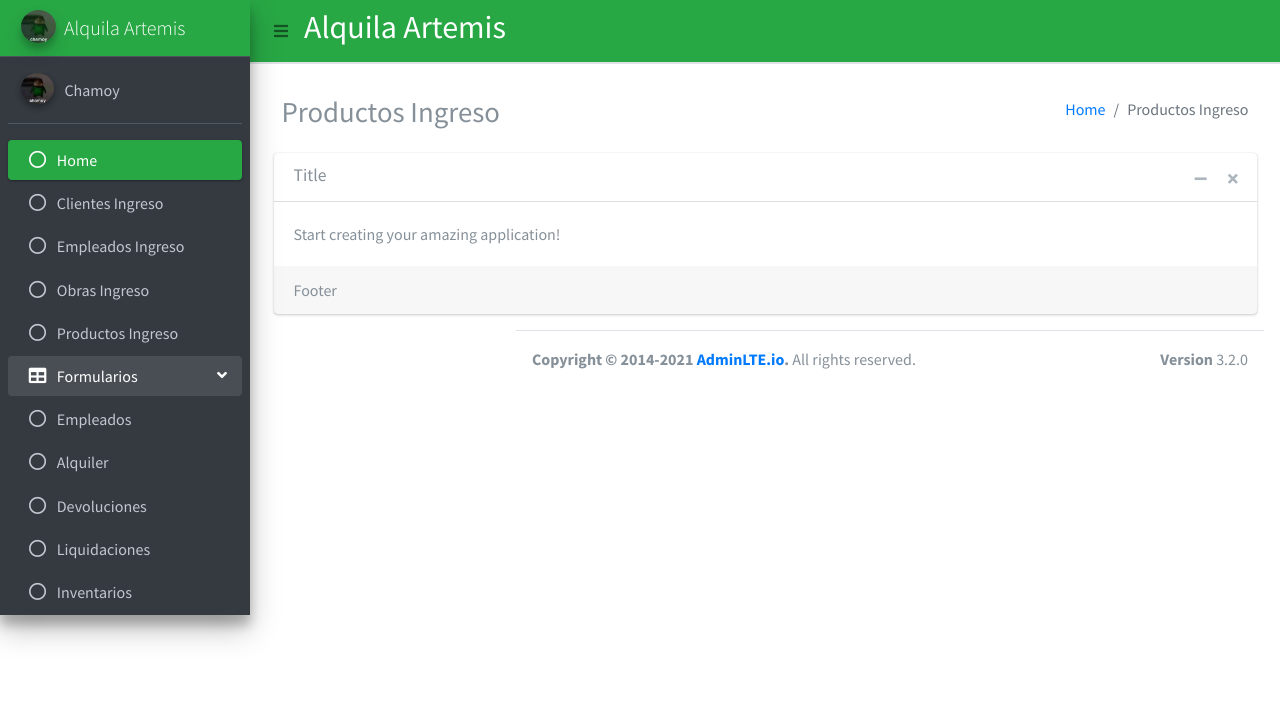
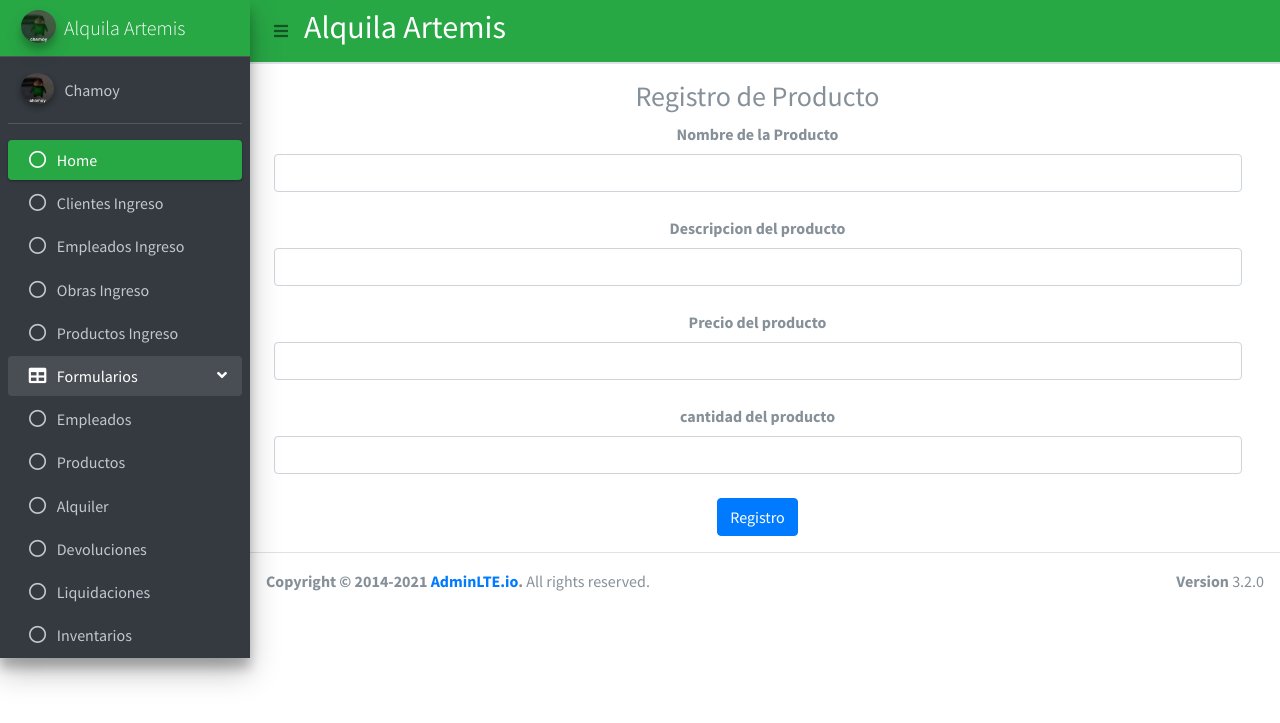
Before and after one commit to julian-vega-blanco/AlquilaArtemis, a PHP site: page /AlquilaArtemis/productosIngreso in a window 1280 px wide. Shown: the top 723 px of the page. Run offline with PHP 8.4, Linux system fonts and the light colour scheme; data that the repository does not hold is empty; some libraries are stand-ins or nearby versions.

Commit message:
register of products

```diff
--- a/views/modules/sidebar/sidebar.php
+++ b/views/modules/sidebar/sidebar.php
@@ -69,6 +69,12 @@
                 </a>
               </li>
               <li class="nav-item">
+                <a href="/AlquilaArtemis/producto" class="nav-link <?php if ($routerArray[2]=="producto"): ?> active <?php endif ?>">
+                  <i class="far fa-circle nav-icon"></i>
+                  <p>Productos</p>
+                </a>
+              </li>
+              <li class="nav-item">
                 <a href="/AlquilaArtemis/alquilar" class="nav-link <?php if ($routerArray[2]=="alquiler"): ?> active <?php endif ?>">
                   <i class="far fa-circle nav-icon"></i>
                   <p>Alquiler</p>
--- a/views/pages/empleado/empleado.php
+++ b/views/pages/empleado/empleado.php
@@ -15,7 +15,7 @@
     </section>
 
     <?php
-$url = "http://localhost/AlquilaArtemis/api/backend/controlers/campers.php?op=GetAll";
+$url = "http://localhost/AlquilaArtemis/api/backend/controlers/alquilartemis.php?op=GetEmpleado";
 $curl = curl_init();
 curl_setopt($curl, CURLOPT_URL, $url);
 curl_setopt($curl, CURLOPT_RETURNTRANSFER, 1);
@@ -48,9 +48,7 @@ $output = json_decode(curl_exec($curl));
                   </tr>
                   </thead>
                   <tbody>
-                    <?php foreach ($output as $out) {
-                      # code...
-                    ?>
+                    <?php foreach ($output as $out) {?>
                   <tr>
 
                     <td><?php echo $out->empleado_id;?></td>
--- a/views/pages/productosIngreso/productosIngreso.php
+++ b/views/pages/productosIngreso/productosIngreso.php
@@ -1,53 +1,77 @@
-<section class="content-header">
-      <div class="container-fluid">
-        <div class="row mb-2">
-          <div class="col-sm-6">
-            <h1>Productos Ingreso</h1>
-          </div>
-          <div class="col-sm-6">
-            <ol class="breadcrumb float-sm-right">
-              <li class="breadcrumb-item"><a href="/AlquilaArtemis-master/">Home</a></li>
-              <li class="breadcrumb-item active">Productos Ingreso</li>
-            </ol>
-          </div>
+<?php
+
+$conexion= new mysqli("localhost","root","","alquilartemis");
+
+
+?>
+
+
+
+    <div class="container-fluid text-center justify-content-center row">
+        <form class="text-center col-12" action="" method="POST">
+            <h3>Registro de Producto</h3>
+
+            <div class="mb-4">
+                <label for="exampleInputEmail" class="form-label">Nombre de la Producto</label>
+                <input type="text" class="form-control" name="Nombre">
+            </div>
+            <div class="mb-4">
+                <label for="exampleInputEmail" class="form-label">Descripcion del producto</label>
+                <input type="text" class="form-control" name="Descripcion">
+            </div>
+            <div class="mb-4">
+                <label for="exampleInputEmail" class="form-label">Precio del producto</label>
+                <input type="number" class="form-control" name="Precio">
+            </div>
+            <div class="mb-4">
+                <label for="exampleInputEmail" class="form-label">cantidad del producto</label>
+                <input type="number" class="form-control" name="Cantidad">
+            </div>
+            <input type="submit" value="Registro" class="btn btn-primary" name="btnregistrar">
+        </form>
+
+        <?php
+            if (!empty($_POST["btnregistrar"])){
+              if (!empty($_POST["Nombre"]) and !empty($_POST["Descripcion"]) and !empty($_POST["Precio"]) and !empty($_POST["Cantidad"])){
+                $Nombre=$_POST["Nombre"];
+                $Descripcion=$_POST["Descripcion"];
+                $Precio=$_POST["Precio"];
+                $Cantidad=$_POST["Cantidad"];
+
+                $sql=$conexion->query(" insert into producto(Nombre, Descripcion, Precio, Cantidad)values('$Nombre','$Descripcion','$Precio','$Cantidad')");
+
+                if($sql==1){
+                    echo '<div class="alert alert-success p-2 m-2">Persona registrada correctamente</div>';
+                }
+                else{
+                    echo '<div class="alert alet-danger">Alguno de los datos esta incorrecto</div>';
+                }
+              }
+              else{
+                echo "Los campos aun no se han llenado correctamente";
+              }
+
+            }
+            ?>
+
+  <?php
+
+ /*  los datos se se muestran en la tabla son datos que han sido ingresados en la base de datos aun no he echo el ingreso de datos con el from pero se cargan los datos que meti al phpmyadmin */
+
+    $sql=$conexion->query(" select * from producto");
+    while($datos = $sql->fetch_object()) { ?>
+    <?php }?>
+
+
+                </tbody>
+            </table>
         </div>
-      </div><!-- /.container-fluid -->
-    </section>
+    </div>
 
-    <!-- Main content -->
-    <section class="content">
+<!-- Main content -->
 
-      <div class="container-fluid">
-        <div class="row">
-          <div class="col-12">
-            <!-- Default box -->
-            <div class="card">
-              <div class="card-header">
-                <h3 class="card-title">Title</h3>
 
-                <div class="card-tools">
-                  <button type="button" class="btn btn-tool" data-card-widget="collapse" title="Collapse">
-                    <i class="fas fa-minus"></i>
-                  </button>
-                  <button type="button" class="btn btn-tool" data-card-widget="remove" title="Remove">
-                    <i class="fas fa-times"></i>
-                  </button>
-                </div>
-              </div>
-              <div class="card-body">
-                Start creating your amazing application!
-              </div>
-              <!-- /.card-body -->
-              <div class="card-footer">
-                Footer
-              </div>
-              <!-- /.card-footer-->
-            </div>
-            <!-- /.card -->
-          </div>
-        </div>
-      </div>
-    </section>
+
 
 
     <!-- /.content -->
```
Also changed, not shown: api/backend/controlers/alquilartemis.php (renamed from api/backend/controlers/campers.php, +27 -2 lines), api/backend/models/Alquilartemis.php (added, +106 -0 lines), api/backend/models/Camper.php (deleted, +0 -52 lines), api/sql/estadisticas.sql (+0 -11 lines), views/pages/empleadosIngreso/empleadosIngreso.php (+2 -7 lines), views/pages/producto/producto.php (+44 -27 lines).
